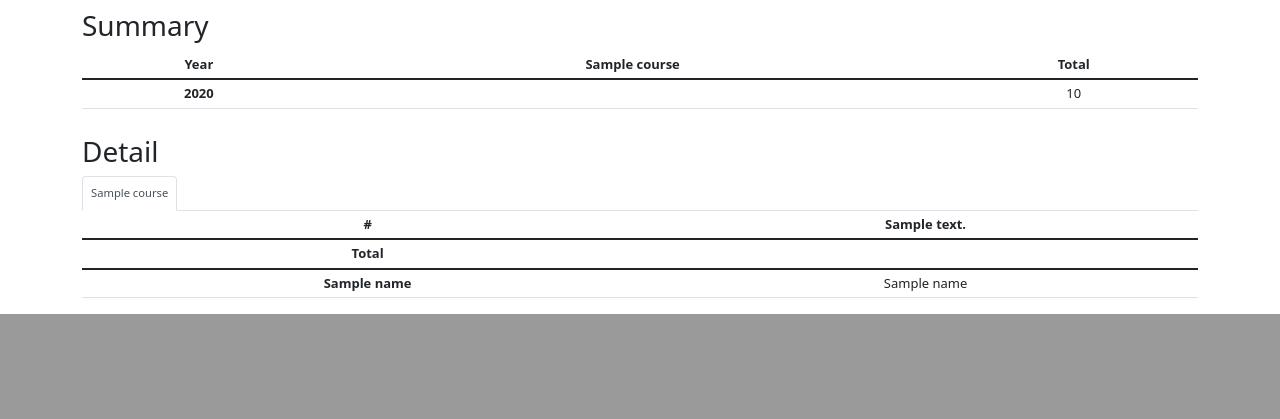
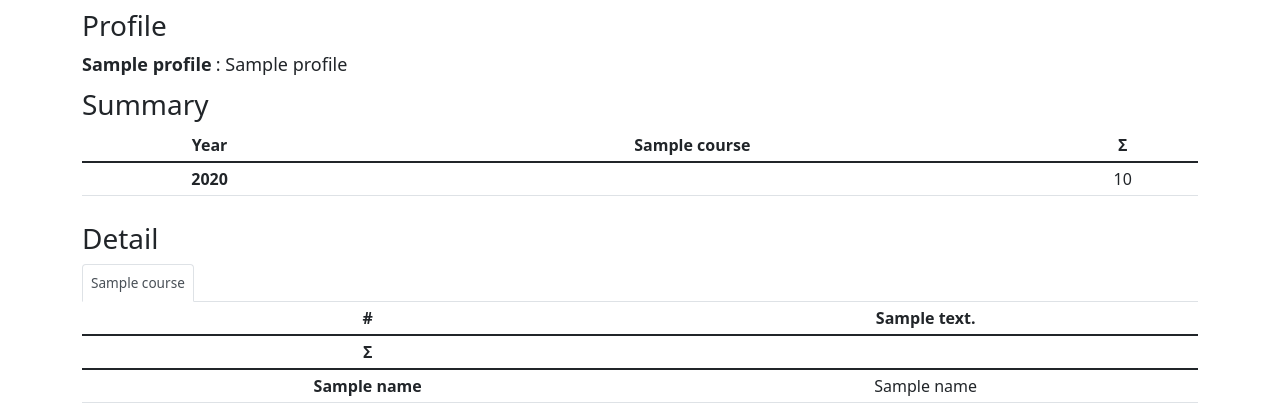
Before and after one commit to samjohnson729/siren-open-2.0, a Flask app: template app/templates/stats/golfer.html in a window 1280 px wide. Shown: the part 1053-1472 px from the top of the page. Before the commit the page ends 1367 px from the top, so only its background shows below. Run offline with Flask 3, Linux system fonts and the light colour scheme; tables that the repository leaves empty hold one stand-in row (values such as "Sample post"); the template is opened without the code that fills it: values that come from a table or form of the project are taken from there, most other values are stand-ins (such as "Sample title", 1, 10 or a date in 2020); some libraries are stand-ins or nearby versions.

Commit message:
adding player profile section, making table fonts bigger

```diff
--- a/app/models.py
+++ b/app/models.py
@@ -16,6 +16,42 @@ class Golfer(db.Model):
     def __repr__(self):
         return f"<Golfer id={self.id}, name='{self.name}'>"
 
+    def get_first_tournament(self):
+        return sorted([r.tournament.year for r in self.rounds if r.is_completed()])[0]
+
+    def get_number_of_tournaments(self):
+        return len(set([r.tournament.year for r in self.rounds if r.is_completed()]))
+
+    def get_tournament_wins(self):
+        winners = [t.get_winner() for t in db.session.query(Tournament).all()]
+        return winners.count(self.name)
+
+    def get_event_wins(self):
+        scores = {}
+        for r in db.session.query(Round).all():
+            if not r.is_completed():
+                continue
+
+            year = r.tournament.year
+            course = r.layout.course.name
+            golfer = r.golfer.name
+
+            key = f'{year}-{course}'
+            if key not in scores:
+                scores[key] = {}
+
+            scores[key][golfer] = r._get_score()
+
+        event_winners = [[g for g in v if v[g] == min(v.values())][0] for v in scores.values()]
+        return event_winners.count(self.name)
+
+    def get_total_holes(self):
+        hole_scores = db.session.query(HoleScore).join(Round).join(Golfer).filter(Golfer.name == self.name)
+        return len([hs for hs in hole_scores if hs.is_completed()])
+
+    def get_total_strokes(self):
+        hole_scores = db.session.query(HoleScore).join(Round).join(Golfer).filter(Golfer.name == self.name)
+        return sum([hs._get_score() for hs in hole_scores if hs.is_completed()])
 
 class Course(db.Model):
     __tablename__ = 'course'
@@ -133,6 +169,18 @@ class Tournament(db.Model):
     def __repr__(self):
         return f"<Tournament id={self.id}, year='{self.year}'>"
 
+    def is_completed(self):
+        return all([r.is_completed() for r in self.rounds])
+
+    def get_winner(self):
+        if not self.is_completed():
+            return
+
+        scores = {}
+        for r in self.rounds:
+            scores[r.golfer.name] = scores.get(r.golfer.name, 0) + r._get_score()
+        return [k for k,v in scores.items() if v == min(scores.values())][0]
+
 
 class HoleScore(db.Model):
     __tablename__ = 'hole_score'
--- a/app/static/css/stats/course.css
+++ b/app/static/css/stats/course.css
@@ -11,7 +11,7 @@
 }
 
 .course-tab {
-    font-size: 0.7rem;
+    font-size: 0.85rem;
     padding: 8px;
     color: black;
 }
--- a/app/static/css/stats/golfer.css
+++ b/app/static/css/stats/golfer.css
@@ -24,7 +24,7 @@
 }
 
 .course-tab {
-    font-size: 0.7rem;
+    font-size: 0.85rem;
     padding: 8px;
     color: black;
 }
--- a/app/templates/live/live_detail.html
+++ b/app/templates/live/live_detail.html
@@ -52,7 +52,7 @@
             {% if hs.score %}
             <input type="hidden" name="score" value="{{ hs.score+1 }}">
             {% else %}
-            <input type="hidden" name="score" value="{{ hs.hole.par+1 }}">
+            <input type="hidden" name="score" value="{{ hs.hole.par }}">
             {% endif %}
             <button type="submit" class="btn btn-success square-button">+</button>
           </form>
--- a/app/templates/stats/golfer.html
+++ b/app/templates/stats/golfer.html
@@ -12,16 +12,24 @@
 <hr>
 <img src="/static/media/golfers/{{ golfer }}.jpg" style="width: 100%">
 
+<!-- Profile -->
+<h3 style="padding-top: 10px;">Profile</h3>
+{% for k,v in profile.items() %}
+<span style="font-weight: bold; font-size: large;">{{k}}</span>
+<span  style="font-size: large;">: {{v}}</span>
+<br>
+{% endfor %}
+
 <!-- Summary Table -->
 <h3 style="padding-top: 10px;">Summary</h3>
-<table class="table table-sm table-equal-cells" style="text-align: center; font-size: small;" id="myTable">
+<table class="table table-sm table-equal-cells" style="text-align: center; font-size: medium;" id="myTable">
     <thead>
         <tr>
             <th data-sort="string">Year</th>
             {% for c in courses %}
             <th data-sort="numeric">{{ c }}</th>
             {% endfor %}
-            <th data-sort="numeric">Total</th>
+            <th data-sort="numeric">&#931</th>
         </tr>
     </thead>
     <tbody>
@@ -58,7 +66,7 @@
 <!-- detail contents -->
 <div class="tab-content" id="myTabContent">
     <div class="tab-pane fade show active" id="course-0" role="tabpanel" aria-labelledby="course-0-tab">
-        <table class="table table-sm table-equal-cells" style="text-align: center; font-size: small;">
+        <table class="table table-sm table-equal-cells" style="text-align: center; font-size: medium;">
 
             {% set c = courses[0] %}
             <!-- Initials at the top -->
@@ -74,7 +82,7 @@
             <!-- Total scores +/- -->
             <thead>
                 <tr>
-                    <th>Total</th>
+                    <th>&#931</th>
                     {% for y in detailed[c] %}
                     <th style="font-weight: normal;">{{ detailed[c].get(y, {}).get('total', {}).get(statistic or
                         'score',
@@ -102,7 +110,7 @@
     {% for i in range(1, courses|count) %}
     {% set c = courses[i] %}
     <div class="tab-pane fade" id="course-{{ i }}" role="tabpanel" aria-labelledby="course-{{ i }}-tab">
-        <table class="table table-sm table-equal-cells" style="text-align: center; font-size: small;">
+        <table class="table table-sm table-equal-cells" style="text-align: center; font-size: medium;">
 
             <!-- Initials at the top -->
             <thead>
@@ -117,7 +125,7 @@
             <!-- Total scores +/- -->
             <thead>
                 <tr>
-                    <th>Total</th>
+                    <th>&#931</th>
                     {% for y in detailed[c] %}
                     <th style="font-weight: normal;">{{ detailed[c].get(y, {}).get('total', {}).get(statistic or
                         'score',
--- a/app/templates/stats/leaderboard.html
+++ b/app/templates/stats/leaderboard.html
@@ -10,7 +10,7 @@
     {% include "stats/statistic_dropdown.html" %}
 </div>
 
-<table class="table table-sm table-equal-cells" style="text-align: center; font-size: small;" id="myTable">
+<table class="table table-sm table-equal-cells" style="text-align: center; font-size: medium;" id="myTable">
     <thead>
         <tr>
             <th data-sort="string">Player</th>
--- a/app/templates/stats/scorecard.html
+++ b/app/templates/stats/scorecard.html
@@ -12,7 +12,7 @@
 </div>
 
 <div>
-    <table class="table table-sm table-equal-cells" style="text-align: center; font-size: small;">
+    <table class="table table-sm table-equal-cells" style="text-align: center; font-size: medium;">
 
         <!-- Initials at the top -->
         <thead>
```
Also changed, not shown: app/handlers/stats.py (+12 -0 lines), app/templates/live/live_hole_selection.html (+0 -12 lines), app/templates/stats/course.html (+4 -4 lines).
